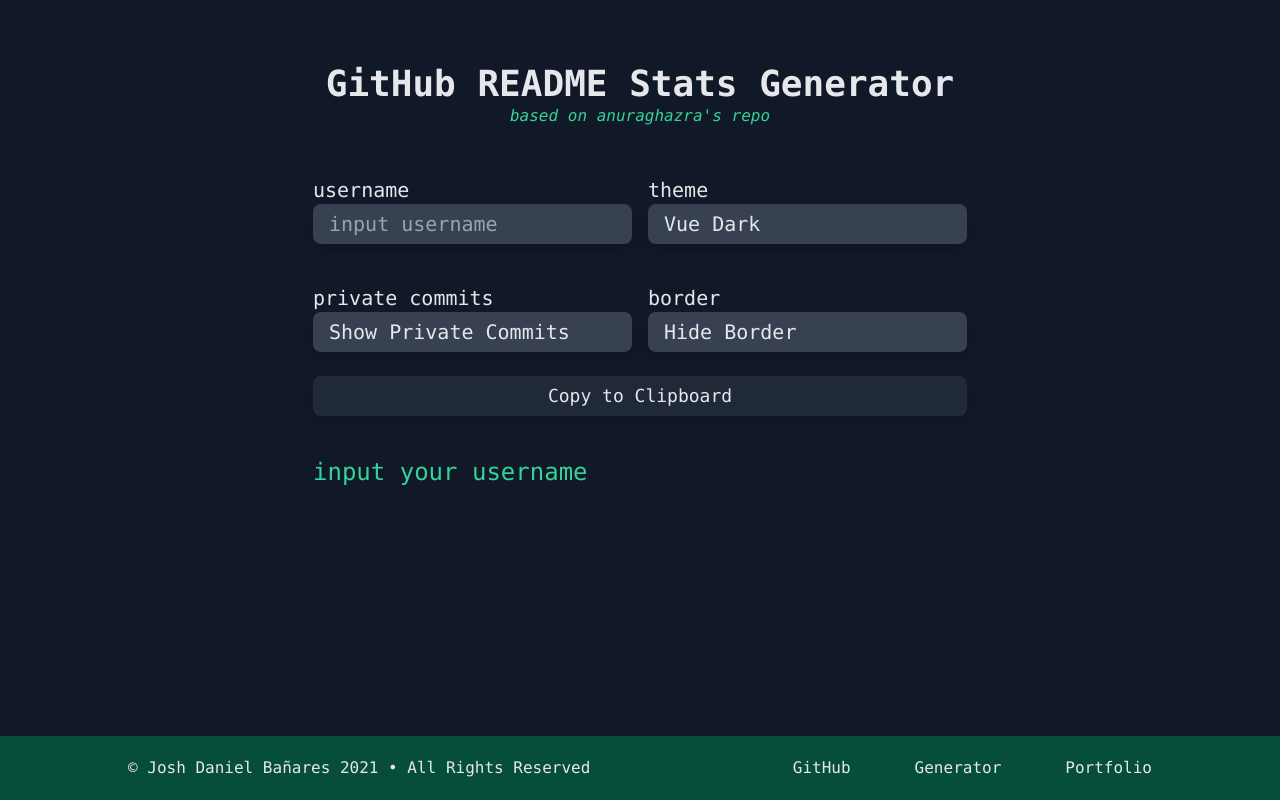
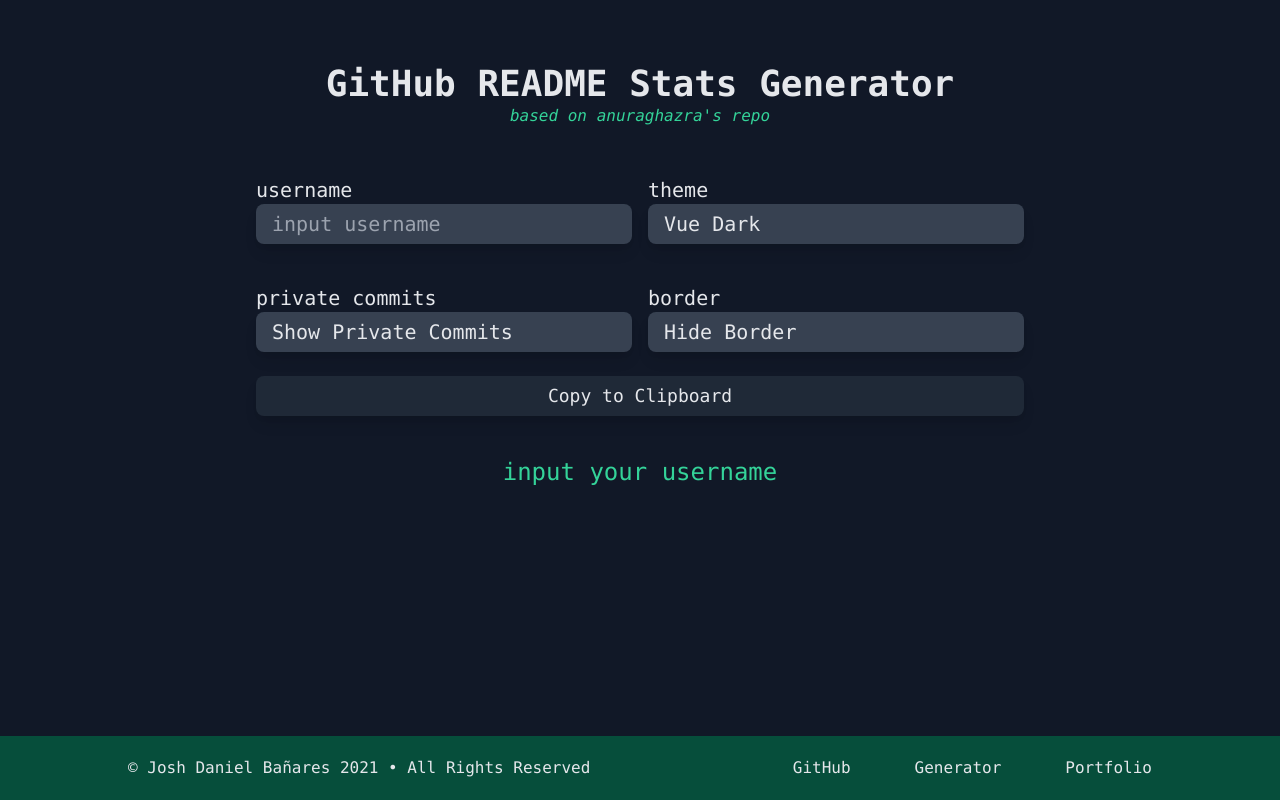
Before and after one commit to omsimos/github-stats, a React (Vite) app: page / in a window 1280 px wide. Built offline with nearby package versions, Linux system fonts and the light colour scheme.

Commit message:
Bug fix: images overflow when user is not found

```diff
--- a/src/App.tsx
+++ b/src/App.tsx
@@ -46,22 +46,22 @@ const App: React.FC = () => {
   };
 
   return (
-    <div className='h-screen flex flex-col items-center'>
-      <div className=''>
+    <div className='min-h-screen flex justify-center'>
+      <div className='flex flex-col items-center w-[768px]'>
         <Header />
 
         <Options {...optionsProps} />
 
         <div className='dlg:hidden'>
           {username ? (
-            <div className='flex h-48'>
+            <div className='flex overflow-hidden'>
               <img
-                className='outline-none shadow-lg rounded-xl'
+                className='mr-4 outline-none shadow-lg rounded-xl h-40'
                 src={ghStats()}
                 alt='github stats'
               />
               <img
-                className='outline-none shadow-lg rounded-xl'
+                className='outline-none shadow-lg rounded-xl h-40'
                 src={ghTopLangs()}
                 alt='github top languages'
               />
--- a/src/components/Options.tsx
+++ b/src/components/Options.tsx
@@ -4,7 +4,7 @@ import { ThemeOption } from "./ThemeOption";
 
 export const Options: React.FC<OptionsProps> = props => {
   return (
-    <div className='mt-8 text-xl grid grid-cols-2 gap-4 dmd:hidden'>
+    <div className='mt-8 w-full text-xl grid grid-cols-2 gap-4 dmd:hidden'>
       <div className='choices'>
         <label>username</label>
         <input
--- a/tailwind.config.js
+++ b/tailwind.config.js
@@ -1,4 +1,5 @@
 module.exports = {
+  mode: "jit",
   purge: ["./index.html", "./src/**/*.tsx"],
   darkMode: false, // or 'media' or 'class'
   theme: {
```
